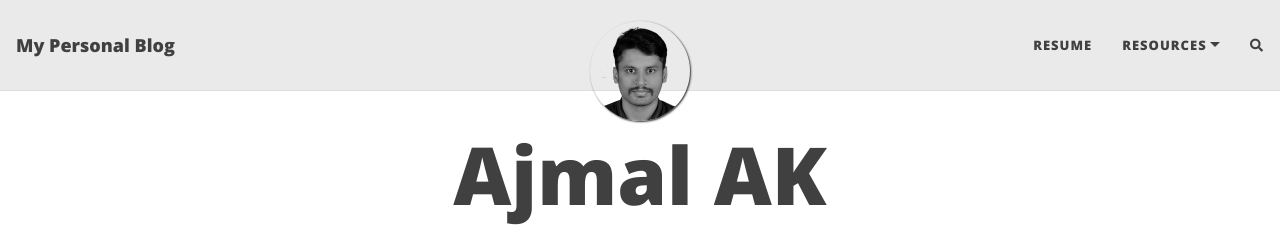
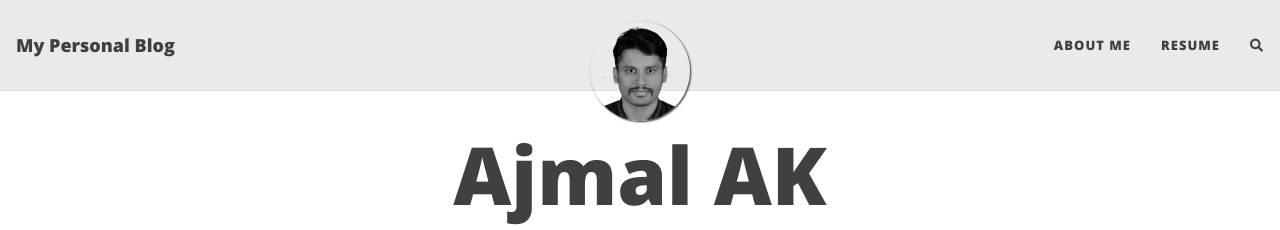
Before and after one commit to ajmalagm/ajmal, a Jekyll site: the page built from index.html, in a window 1280 px wide. Shown: the top 230 px of the page. Built offline with Jekyll 4.4.1, drawn with Linux system fonts in a browser that asks for light colours; nearby versions of some CDN libraries; the list of posts is cut into pages by our own code; comment, search, counter and statistics services are not loaded.

Commit message:
Update _config.yml

```diff
--- a/_config.yml
+++ b/_config.yml
@@ -14,9 +14,9 @@ author: malak
 # --- List of links in the navigation bar --- #
 
 navbar-links:
+  About Me: "README"
   Resume: "aboutme"
-  Resources:
-    - Programming: "https://ajmalagm.github.io/README.md"
+#    - Programming: "https://ajmalagm.github.io/README"
 
 # --- Logo --- #
 
```
